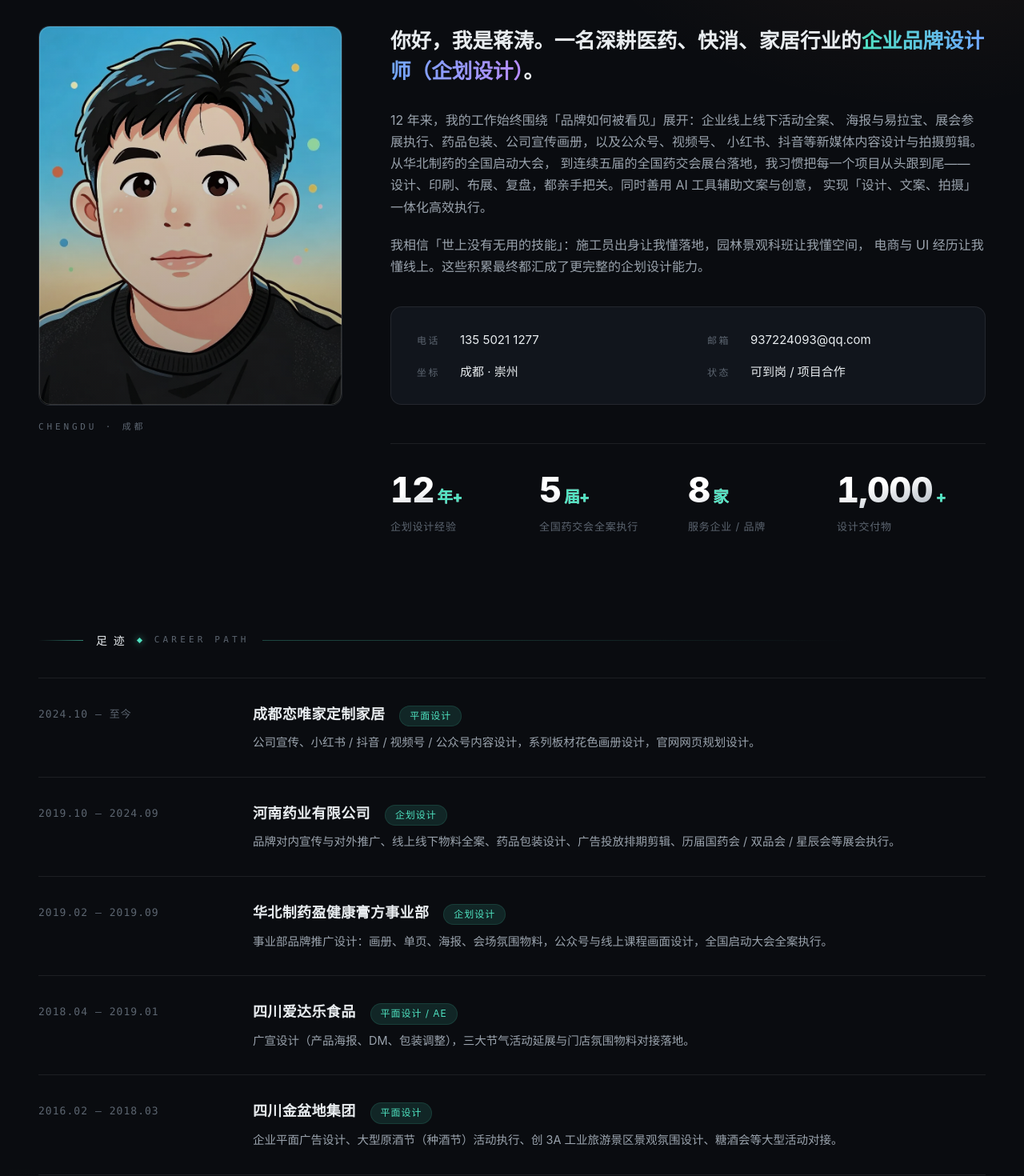
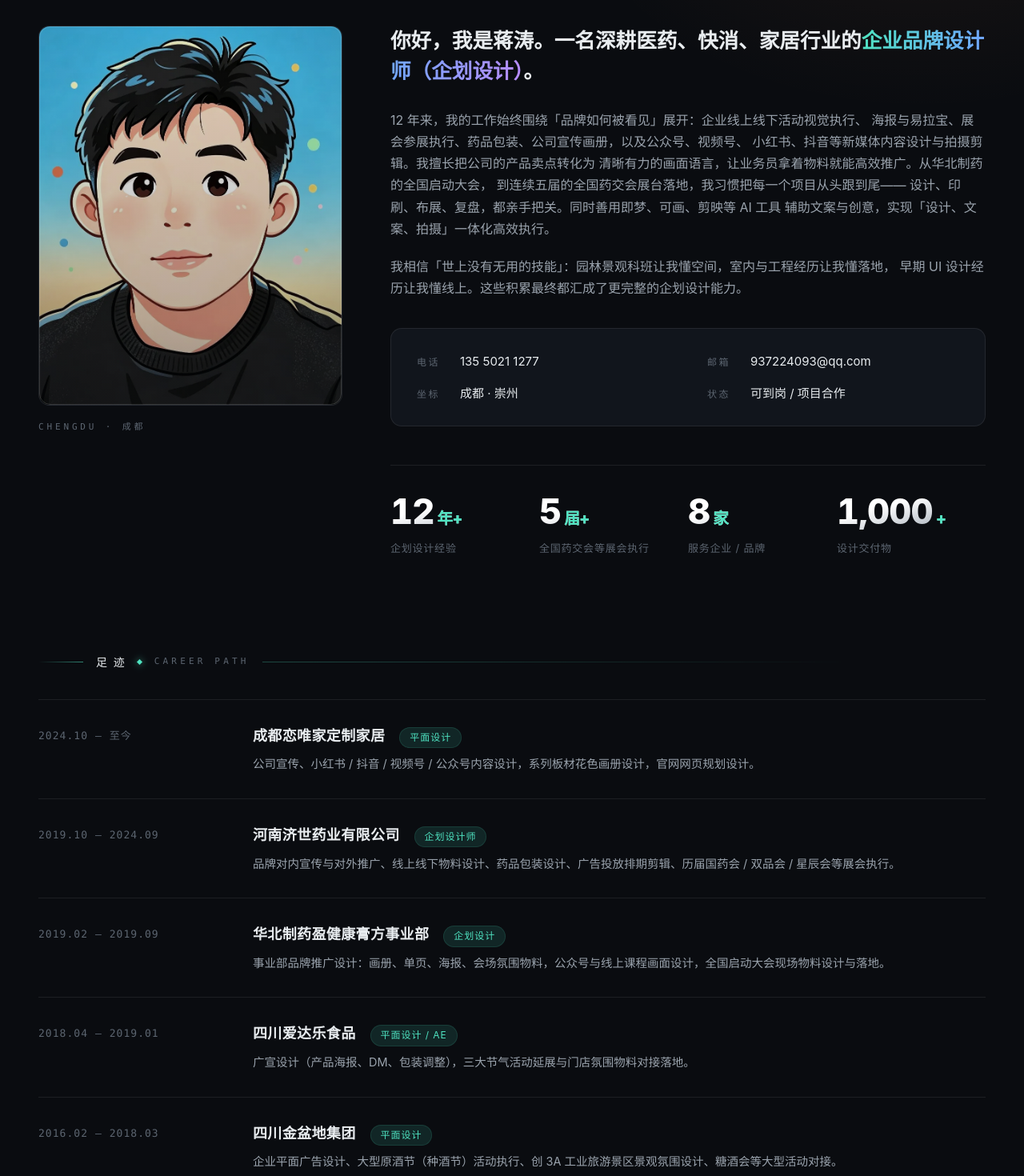
Before and after one commit to mumajt/jiangtao-portfolio, a React (Vite) app: page / in a window 1280 px wide. Shown: the part 1080-2550 px from the top of the page at 80% size. Built offline with nearby package versions, Linux system fonts and the light colour scheme.

Commit message:
同步简历口径：济世药业实名、企划设计师定位、修正过度表述、AI工具更新为即梦/可画/剪映

```diff
--- a/src/components/About.jsx
+++ b/src/components/About.jsx
@@ -7,15 +7,15 @@ import SectionHead from './SectionHead.jsx'
 
 const STATS = [
   { num: '12', suffix: '年+', label: '企划设计经验' },
-  { num: '5', suffix: '届+', label: '全国药交会全案执行' },
+  { num: '5', suffix: '届+', label: '全国药交会等展会执行' },
   { num: '8', suffix: '家', label: '服务企业 / 品牌' },
   { num: '1000', suffix: '+', label: '设计交付物' },
 ]
 
 const CAREER = [
   { time: '2024.10 — 至今', company: '成都恋唯家定制家居', role: '平面设计', desc: '公司宣传、小红书 / 抖音 / 视频号 / 公众号内容设计，系列板材花色画册设计，官网网页规划设计。' },
-  { time: '2019.10 — 2024.09', company: '河南药业有限公司', role: '企划设计', desc: '品牌对内宣传与对外推广、线上线下物料全案、药品包装设计、广告投放排期剪辑、历届国药会 / 双品会 / 星辰会等展会执行。' },
-  { time: '2019.02 — 2019.09', company: '华北制药盈健康膏方事业部', role: '企划设计', desc: '事业部品牌推广设计：画册、单页、海报、会场氛围物料，公众号与线上课程画面设计，全国启动大会全案执行。' },
+  { time: '2019.10 — 2024.09', company: '河南济世药业有限公司', role: '企划设计师', desc: '品牌对内宣传与对外推广、线上线下物料设计、药品包装设计、广告投放排期剪辑、历届国药会 / 双品会 / 星辰会等展会执行。' },
+  { time: '2019.02 — 2019.09', company: '华北制药盈健康膏方事业部', role: '企划设计', desc: '事业部品牌推广设计：画册、单页、海报、会场氛围物料，公众号与线上课程画面设计，全国启动大会现场物料设计与落地。' },
   { time: '2018.04 — 2019.01', company: '四川爱达乐食品', role: '平面设计 / AE', desc: '广宣设计（产品海报、DM、包装调整），三大节气活动延展与门店氛围物料对接落地。' },
   { time: '2016.02 — 2018.03', company: '四川金盆地集团', role: '平面设计', desc: '企业平面广告设计、大型原酒节（种酒节）活动执行、创 3A 工业旅游景区景观氛围设计、糖酒会等大型活动对接。' },
   { time: '2011.09 — 2014.06', company: '四川艺术职业学院', role: '园林景观（大专）', desc: '科班出身的空间与美学训练：制图、景观规划与设计表达，为后来的展会空间设计打下地基。' },
@@ -79,16 +79,17 @@ export default function About() {
               你好，我是蒋涛。一名深耕医药、快消、家居行业的<span className="accent grad">企业品牌设计师（企划设计）</span>。
             </p>
             <p className="about__text">
-              12 年来，我的工作始终围绕「品牌如何被看见」展开：企业线上线下活动全案、
+              12 年来，我的工作始终围绕「品牌如何被看见」展开：企业线上线下活动视觉执行、
               海报与易拉宝、展会参展执行、药品包装、公司宣传画册，以及公众号、视频号、
-              小红书、抖音等新媒体内容设计与拍摄剪辑。从华北制药的全国启动大会，
+              小红书、抖音等新媒体内容设计与拍摄剪辑。我擅长把公司的产品卖点转化为
+              清晰有力的画面语言，让业务员拿着物料就能高效推广。从华北制药的全国启动大会，
               到连续五届的全国药交会展台落地，我习惯把每一个项目从头跟到尾——
-              设计、印刷、布展、复盘，都亲手把关。同时善用 AI 工具辅助文案与创意，
-              实现「设计、文案、拍摄」一体化高效执行。
+              设计、印刷、布展、复盘，都亲手把关。同时善用即梦、可画、剪映等 AI 工具
+              辅助文案与创意，实现「设计、文案、拍摄」一体化高效执行。
             </p>
             <p className="about__text">
-              我相信「世上没有无用的技能」：施工员出身让我懂落地，园林景观科班让我懂空间，
-              电商与 UI 经历让我懂线上。这些积累最终都汇成了更完整的企划设计能力。
+              我相信「世上没有无用的技能」：园林景观科班让我懂空间，室内与工程经历让我懂落地，
+              早期 UI 设计经历让我懂线上。这些积累最终都汇成了更完整的企划设计能力。
             </p>
 
             <ul className="about__contact">
--- a/src/components/AiWorkflow.jsx
+++ b/src/components/AiWorkflow.jsx
@@ -6,7 +6,7 @@ const FLOW = [
   {
     step: 'STEP 01',
     title: '创意发散',
-    desc: '用 Midjourney / 即梦 快速产出概念方向与情绪板，在提案前先对齐「感觉」，减少反复改稿。',
+    desc: '用即梦 / 可画 快速产出概念方向与情绪板，在提案前先对齐「感觉」，减少反复改稿。',
   },
   {
     step: 'STEP 02',
@@ -50,9 +50,8 @@ export default function AiWorkflow() {
             </p>
           </div>
           <div className="ai__tools">
-            <span>Midjourney</span>
             <span>即梦 AI</span>
-            <span>Stable Diffusion</span>
+            <span>可画</span>
             <span>LLM 文案辅助</span>
             <span>剪映 AI</span>
             <span>PS 创成式填充</span>
--- a/src/components/Hero.jsx
+++ b/src/components/Hero.jsx
@@ -70,7 +70,7 @@ export default function Hero() {
           />
         </h1>
         <p className="hero__sub reveal reveal--d2">
-          企业品牌设计师 · 12 年品牌设计与市场企划经验<br />
+          企划设计师 · 12 年品牌设计与市场企划经验<br />
           从品牌视觉到展会落地，设计 / 文案 / 拍摄一体化执行，善用 AI 工具让每一次传播都有据可依、有形可感。
         </p>
         <div className="hero__actions reveal reveal--d3">
@@ -80,7 +80,7 @@ export default function Hero() {
       </div>
 
       <div className="hero__meta container reveal reveal--d4">
-        <span>线上线下活动全案</span><i />
+        <span>线上线下活动视觉执行</span><i />
         <span>展会参展执行</span><i />
         <span>药品包装设计</span><i />
         <span>新媒体内容</span><i />
--- a/src/components/Projects.jsx
+++ b/src/components/Projects.jsx
@@ -10,11 +10,11 @@ const P = (name) => `projects/${name.replace(/\.jpg$/, '.webp')}`
 const PROJECTS = [
   {
     year: '2019 — 2024',
-    tag: '展会全案',
+    tag: '展会执行',
     cat: 'event',
     title: '全国药交会 · 历届参展执行',
     desc: '国药会全流程：前期宣传物料设计、展会视觉方案对接、印刷质量跟踪、现场布展与执行协调。图为第 88 届上海国药会现场。',
-    role: '视觉方案对接 / 印刷跟产 / 现场布展与执行协调，一岗到底',
+    role: '邀请函、海报与展架设计 / 视觉方案对接 / 印刷跟产 / 现场布展执行',
     results: '连续 5 届（2019 — 2024）全国药交会参展全流程执行，覆盖上海等多地展会',
     tone: 'teal',
     gallery: [
@@ -26,7 +26,7 @@ const PROJECTS = [
   },
   {
     year: '2019 — 2024',
-    tag: '展会全案',
+    tag: '展会执行',
     cat: 'event',
     title: '双品会 · 历届参展设计',
     desc: '医药双品会前期设计执行：宣传物料、视觉方案对接与印刷落地，提升现场品牌展示效果。图为第 9 届重庆双品汇现场。',
@@ -44,9 +44,9 @@ const PROJECTS = [
     year: '2019.02 — 2019.10',
     tag: '品牌推广',
     cat: 'brand',
-    title: '华北制药膏方事业部 · 品牌推广全案',
-    desc: '新事业部品牌从 0 到 1：全国启动大会主视觉与会场物料全案，膏方系列画册、中药健康手册、四大膏方产品海报及手提袋、桌垫等物料设计与印刷对接。',
-    role: '事业部品牌设计 0 → 1 全案：主视觉、画册、包装海报、会场物料',
+    title: '华北制药膏方事业部 · 品牌推广启动',
+    desc: '新事业部品牌从 0 到 1：全国启动大会主视觉与会场物料设计，膏方系列画册、中药健康手册、四大膏方产品海报及手提袋、桌垫等物料设计与印刷对接。',
+    role: '事业部品牌视觉设计（0 → 1）：主视觉、画册、包装海报、会场物料',
     results: '全国启动大会主视觉及 30+ 项物料设计并完成印刷落地',
     tone: 'violet',
     gallery: [
@@ -83,8 +83,8 @@ const PROJECTS = [
     tag: '品牌 VI',
     cat: 'brand',
     title: '崇阳酒业 · 品牌 VI 视觉系统',
-    desc: '崇阳酒业品牌 VI 全案：Logo 与标准字规范、辅助图形系统、办公应用与导视系统设计，贯穿品牌基础与应用两大体系。',
-    role: 'VI 视觉系统设计：基础体系 + 应用体系全案',
+    desc: '崇阳酒业品牌 VI 系统设计：Logo 与标准字规范、辅助图形系统、办公应用与导视系统设计，贯穿品牌基础与应用两大体系。',
+    role: 'VI 视觉系统设计：基础体系 + 应用体系完整输出',
     results: '从 Logo 规范到导视系统完整输出，落地办公与门店应用',
     tone: 'wine',
     cover: 'vi-00-cover.jpg',
@@ -105,8 +105,8 @@ const PROJECTS = [
     cat: 'event',
     title: '金盆地集团 · 原酒节（种酒节）',
     desc: '连续两届万人级传统文化活动：非遗结合、5 天主题日策划、全场视觉与氛围物料设计。图为崇阳 130 周年庆典暨第四届种酒节与 2017 第五届种酒节。',
-    role: '活动主视觉与全场氛围物料设计、主题日策划',
-    results: '连续两届万人级活动全案落地（第四届 + 第五届种酒节）',
+    role: '活动主视觉与全场氛围物料设计、现场执行跟踪',
+    results: '连续两届大型传统文化活动视觉设计与现场执行落地（第四届 + 第五届种酒节）',
     tone: 'amber',
     gallery: [
       { src: P('zhongjiu-01-drum.jpg'), caption: '2017 第五届金盆地种酒节 · 活动主视觉鼓面与红毯现场' },
@@ -136,7 +136,7 @@ const PROJECTS = [
   },
   {
     year: '2024 — 至今',
-    tag: '品牌全案',
+    tag: '品牌视觉',
     cat: 'brand',
     title: '恋唯家定制家居 · 品牌内容矩阵',
     desc: '系列板材花色电子画册与色卡设计（五金玻璃 / 爱格 / Branoo / 膜类等多个系列）、官网网页规划、小红书 / 抖音 / 视频号 / 公众号内容设计与拍摄剪辑。图为系列电子画册页面。',
--- a/src/components/Strengths.jsx
+++ b/src/components/Strengths.jsx
@@ -7,20 +7,20 @@ const SKILLS = [
   { name: 'Photoshop / Illustrator / InDesign', level: 95 },
   { name: 'CorelDRAW', level: 88 },
   { name: 'Premiere / After Effects / 剪映', level: 82 },
-  { name: 'Midjourney / SD / 即梦 AI', level: 85 },
+  { name: '即梦 / 可画 / AI 辅助创作', level: 85 },
 ]
 
 const STRENGTHS = [
   {
     no: '01',
-    title: '品牌企划与活动全案',
-    desc: '企业线上线下活动从创意、设计到落地执行的全链路把控：年会、节庆、门店氛围、发布会物料均可独立操盘。',
-    tags: ['活动全案', '海报', '易拉宝', '会场氛围'],
+    title: '品牌企划与活动视觉',
+    desc: '企业线上线下活动从创意、设计到落地执行的全链路跟进：年会、节庆、门店氛围、发布会物料均有完整交付经验。',
+    tags: ['活动视觉', '海报', '易拉宝', '会场氛围'],
   },
   {
     no: '02',
     title: '展会参展执行',
-    desc: '连续五年负责全国药交会、双品会、星辰会等大型行业展会：视觉方案、印刷跟产、现场布展一岗到底。',
+    desc: '连续五年深度参与全国药交会、双品会、星辰会等大型展会：邀请函与现场海报、展架设计，视觉方案对接、印刷跟产与现场布展执行。',
     tags: ['国药会', '双品会', '布展执行'],
   },
   {
@@ -44,7 +44,7 @@ const STRENGTHS = [
   {
     no: '06',
     title: '跨部门协作与落地',
-    desc: '施工员与 AE 经历练出来的沟通能力：对接广告公司、印刷厂、场馆与业务部门，确保方案不折损地落地。',
+    desc: 'AE 经历与多年甲方协作历练出来的沟通能力：对接广告公司、印刷厂、场馆与业务部门，确保方案不折损地落地。',
     tags: ['供应商管理', '现场执行', '跨部门协同'],
   },
 ]
```
Also changed, not shown: 2 other files (tests, documents, lock files or other folders).
